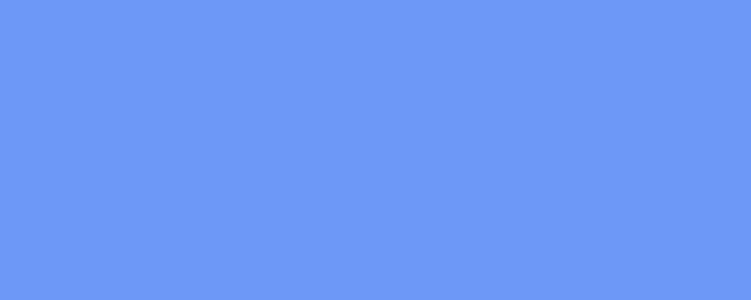
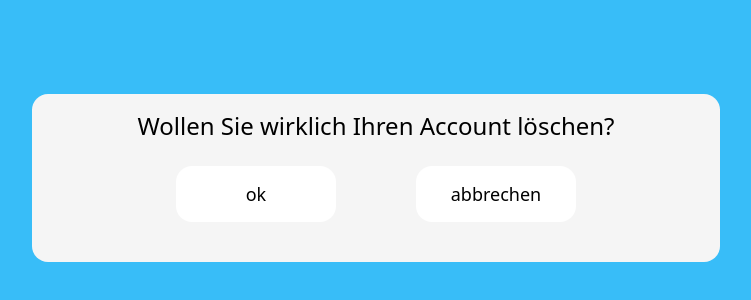
Before and after one commit to htw-student-83/CBM_System, a React (Create React App) app in the folder implementation/frontend/: page /cashbox/account_loeschung in a window 1280 px wide. Before the commit this address had no page. Shown: the part 146-446 px from the top of the page, without its empty margins (264-1015 px from the left). Built offline with nearby package versions, Linux system fonts and the light colour scheme.

Commit message:
created and styled the account delete page and implemented the route to it

```diff
--- a/implementation/frontend/src/App.js
+++ b/implementation/frontend/src/App.js
@@ -12,6 +12,7 @@ import Hauptmenu_final from "./components/Hauptmenu_final";
 import Einzahlung from "./components/Einzahlung";
 import Auszahlung from "./components/Auszahlung";
 import User from "./components/UserDataView";
+import AccountDelete from "./components/AccountDelete";
 
 function App() {
 
@@ -29,6 +30,7 @@ function App() {
             <Route path = '/cashbox/final/hauptmenu' element = {<Hauptmenu_final/>}/>
             <Route path = '/cashbox/einzahlung' element = {<Einzahlung/>}/>
             <Route path = '/cashbox/auszahlung' element = {<Auszahlung/>}/>
+            <Route path = '/cashbox/account_loeschung' element = {<AccountDelete/>}/>
             <Route path = '/cashbox/userdataview' element = {<User/>}/>
             <Route path = '/cashbox/serverFail' element = {<ServerDown/>}/>
             <Route path = '/cashbox/user/password_vergessen' element = {<PasswortVergessen/>}/>
--- /dev/null
+++ b/implementation/frontend/src/components/AccountDelete.js
@@ -0,0 +1,44 @@
+import {useEffect, useState} from "react";
+import { useNavigate } from 'react-router-dom'
+
+const AccountDelete = () => {
+    const [windowForLokalServer, setWindowForLokalServer] = useState(false);
+    const navigate = useNavigate();
+
+    const deleteAccount = () =>{
+        //TODO
+        //contact to the server and delete the account
+        //check the process by 200
+        //if the user was deleted, then navigate to the mainpage
+        navigate('/cashbox/login/');
+    }
+
+    const goToMainPage = () =>{
+        navigate( '/cashbox/final/hauptmenu');
+    }
+
+    return(
+        <div className="bg-sky-400 h-dvh w-auto">
+            <div className="py-60">
+                <div className="bg-neutral-100 mx-4 border-amber-800 ml-auto mr-auto rounded-2xl p-4 w-fit pl-6 pr-6">
+                    <h1 className="text-2xl text-center">Wollen Sie wirklich Ihren Account löschen?</h1>
+                    <div className="flex flex-grow mx-20">
+                        <button id='ok' className="bg-white text-lg rounded-2xl p-2 mx-10 my-6 h-14 w-40 hover:bg-emerald-200 border-b-emerald-200"
+                                onClick={() => {
+                                    deleteAccount();
+                                }}
+                        >ok</button>
+                        <button className="bg-white text-lg rounded-2xl p-2 mx-10 my-6 h-14 w-40  hover:bg-amber-200 border-amber-600"
+                                onClick={() => {
+                                    goToMainPage();
+                                }}
+                        >abbrechen</button>
+                    </div>
+                </div>
+            </div>
+        </div>
+
+    )
+}
+
+export default AccountDelete
--- a/implementation/frontend/src/components/Hauptmenu_final.js
+++ b/implementation/frontend/src/components/Hauptmenu_final.js
@@ -25,10 +25,12 @@ function MainFinal() {
                     Meine Daten
                 </div>
             </Link>
-            <div
-                className="text-xl p-3 w-96 text-center rounded-3xl bg-blue-100 mx-auto cursor-pointer hover:bg-yellow-300">
-            Account löschen
-            </div>
+            <Link to='/cashbox/account_loeschung'>
+                <div
+                    className="text-xl p-3 w-96 text-center rounded-3xl bg-blue-100 mx-auto cursor-pointer hover:bg-yellow-300">
+                    Account löschen
+                </div>
+            </Link>
         </div>
     );
 }
```
